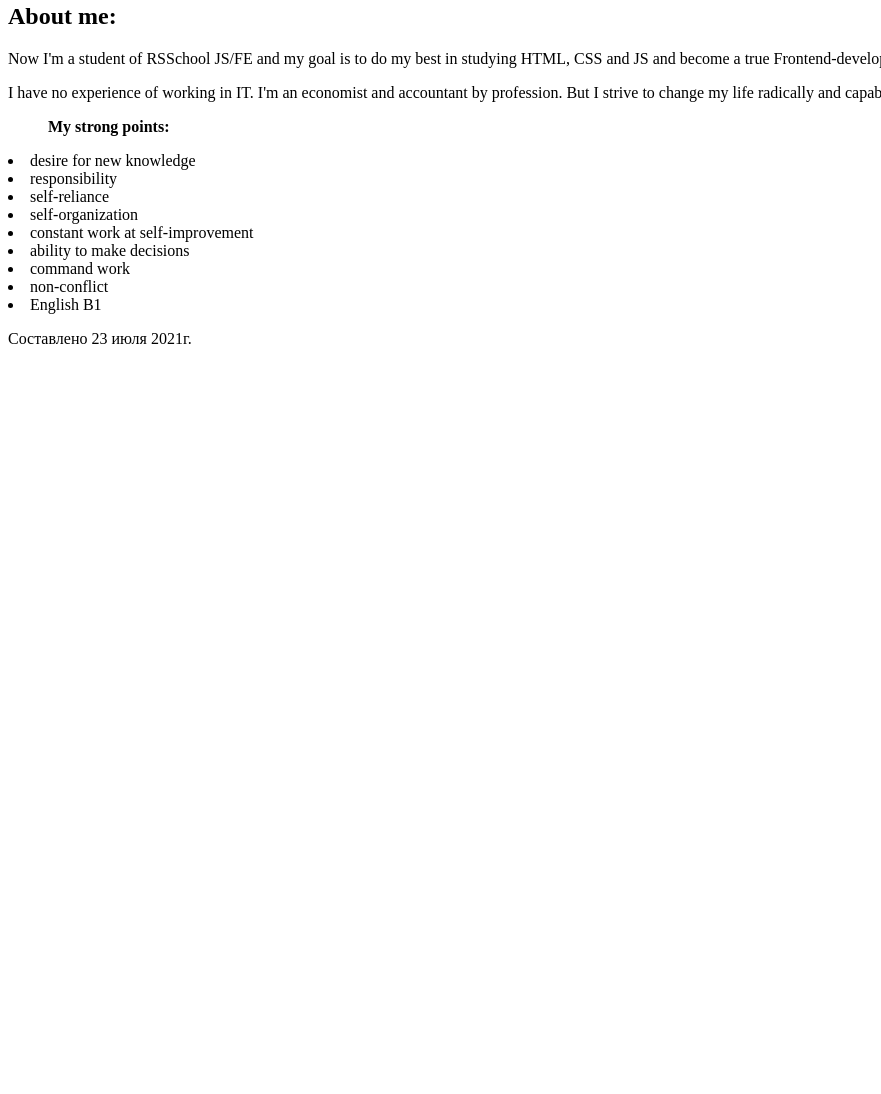
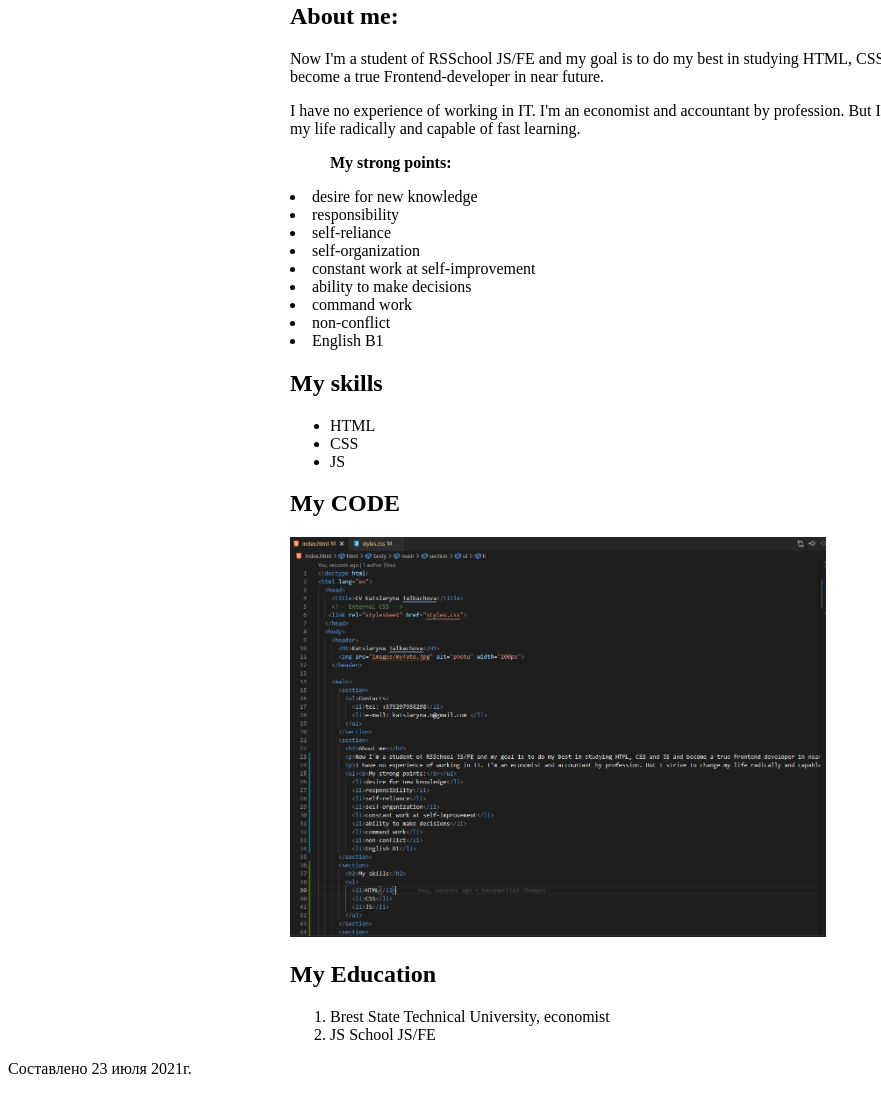
Before and after one commit to katrin-brest/rsschool-cv, a plain HTML site: page index.html in a window 1280 px wide. Shown: the part 371-1465 px from the top of the page, without its empty margins (0-881 px from the left). Before the commit the page ends 800 px from the top, so only its background shows below. Drawn offline with Linux system fonts and the light colour scheme.

Commit message:
feat: add all info to html file

```diff
--- a/index.html
+++ b/index.html
@@ -5,6 +5,7 @@
     <!-- External CSS -->
    <link rel="stylesheet" href="styles.css">
   </head>
+
   <body>
     <header>
       <H1>Katsiaryna Talkachova</H1>
@@ -33,6 +34,25 @@
           <li>non-conflict</li>
           <li>English B1</li>
       </section>
+      <section>
+        <h2>My skills</h2>
+        <ul>
+          <li>HTML</li>
+          <li>CSS</li>
+          <li>JS</li>
+        </ul>
+      </section>
+      <section>
+        <h2>My CODE</h2>
+        <img src="images/code.jpg" alt="code example" height="400 px">
+      </section>
+      <section>
+        <h2>My Education</h2>
+        <ol>
+          <li> Brest State Technical University, economist</li>
+          <li>JS School JS/FE</li>
+        </ol>
+      </section>
     </main>
 
     <footer>
--- a/styles.css
+++ b/styles.css
@@ -0,0 +1,5 @@
+main {
+    margin-left: auto;
+    margin-right:auto;
+    width: 700px;
+}
```
Also changed, not shown: images/code.jpg (added). Lines whose indentation alone changed are shown as unchanged.
